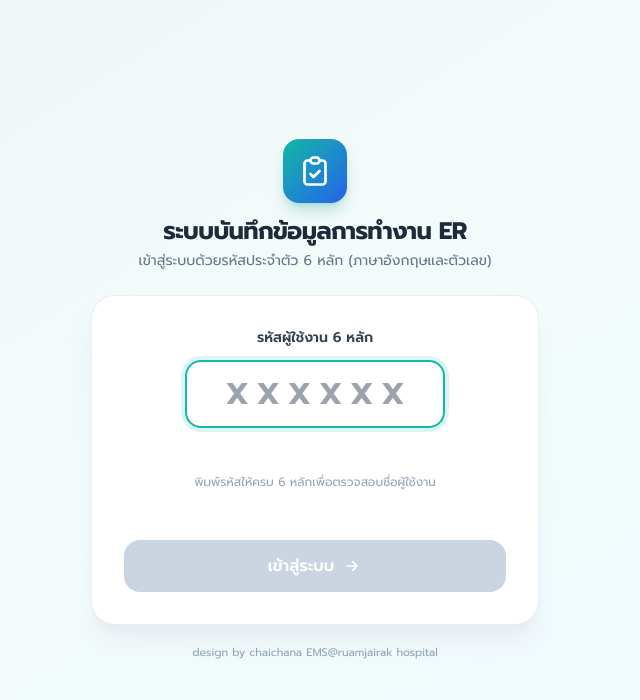
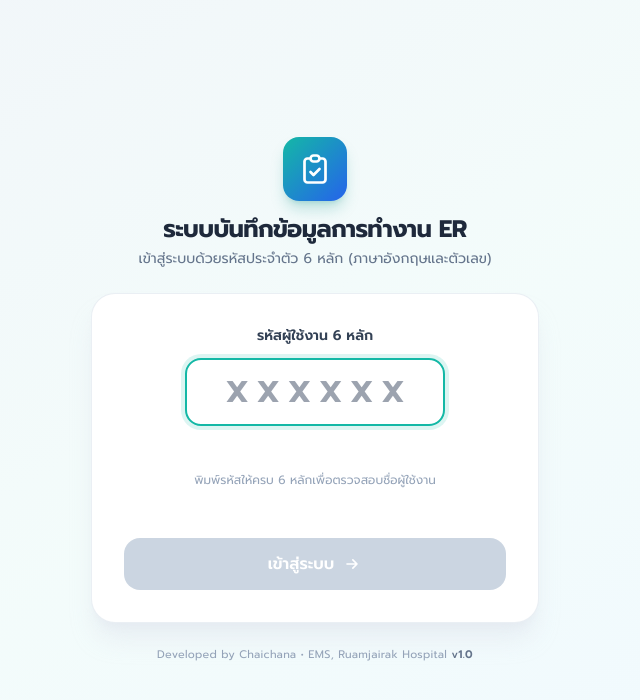
Before and after one commit to rjrh-ems/EMT-JOB, a plain HTML site: page index.html in a window 1280 px wide. Shown: the whole page, without its empty margins (325-965 px from the left). Drawn offline with nearby package versions, Linux system fonts and the light colour scheme.

Commit message:
Update index.html

```diff
--- a/index.html
+++ b/index.html
@@ -126,9 +126,11 @@
         </form>
       </div>
 
-      <p class="text-center text-[11px] text-slate-400 mt-5">
-        design by chaichana EMS@ruamjairak hospital
-      </p>
+      <footer class="mt-6 text-center">
+        <p class="text-[11px] text-slate-400 tracking-wide">
+          Developed by Chaichana &bull; EMS, Ruamjairak Hospital <span class="font-semibold text-slate-500">v1.0</span>
+        </p>
+      </footer>
     </div>
   </div>
 
@@ -695,6 +697,11 @@
       </section>
 
     </main>
+    <footer class="py-4 px-4 text-center border-t border-slate-200/70 bg-white/70 mt-auto">
+      <p class="text-[11px] text-slate-400 tracking-wide">
+        Developed by Chaichana &bull; EMS, Ruamjairak Hospital <span class="font-semibold text-slate-500">v1.0</span>
+      </p>
+    </footer>
   </div>
 
   <!-- =========================================================================
```
